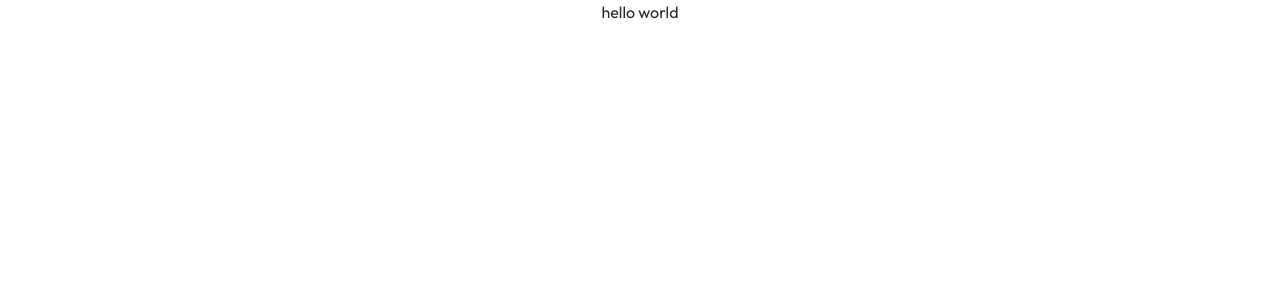
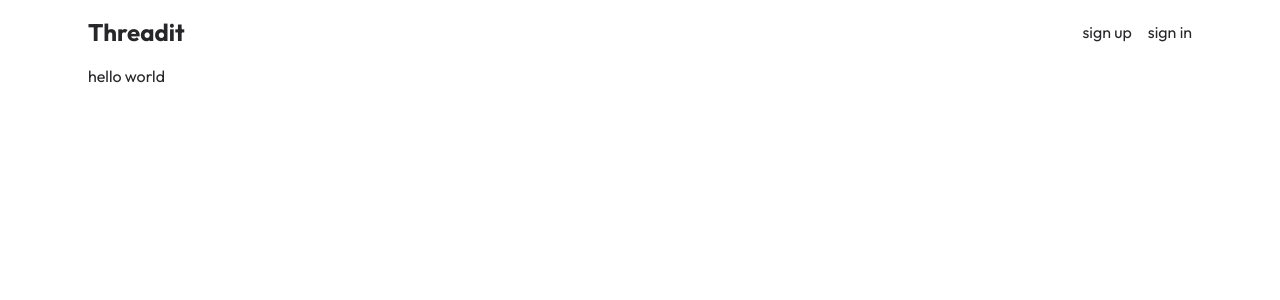
Before and after one commit to ell-ska/threadit-frontend, a React (Vite) app: page / in a window 1280 px wide. Shown: the top 300 px of the page. Built offline with nearby package versions, Linux system fonts and the light colour scheme.

Commit message:
add initial routing

```diff
--- a/src/App.tsx
+++ /dev/null
@@ -1,9 +0,0 @@
-const App = () => {
-  return (
-    <>
-      <p>hello world</p>
-    </>
-  )
-}
-
-export default App
--- /dev/null
+++ b/src/Layout.tsx
@@ -0,0 +1,16 @@
+import { Outlet } from 'react-router-dom'
+
+import Header from './components/Header'
+
+const Layout = () => {
+  return (
+    <>
+      <Header />
+      <main className='main'>
+        <Outlet />
+      </main>
+    </>
+  )
+}
+
+export default Layout
--- /dev/null
+++ b/src/components/Header.tsx
@@ -0,0 +1,15 @@
+import { Link } from 'react-router-dom'
+
+const Header = () => {
+  return (
+    <header className='main py-4 flex justify-between items-center'>
+      <h1 className='text-2xl font-bold'>Threadit</h1>
+      <div className='space-x-4'>
+        <Link to='/sign-up'>sign up</Link>
+        <Link to='/sign-in'>sign in</Link>
+      </div>
+    </header>
+  )
+}
+
+export default Header
--- a/src/main.tsx
+++ b/src/main.tsx
@@ -1,10 +1,30 @@
 import React from 'react'
 import ReactDOM from 'react-dom/client'
-import App from './App.tsx'
+import { RouterProvider, createBrowserRouter } from 'react-router-dom'
+
+import Layout from './Layout.tsx'
+import Home from './routes/Home.tsx'
 import './index.css'
+
+const router = createBrowserRouter([
+  {
+    path: '/',
+    element: <Layout />,
+    children: [
+      {
+        index: true,
+        element: <Home />
+      },
+      {
+        path: '/sign-in',
+        element: <p>sign in</p>
+      }
+    ]
+  }
+])
 
 ReactDOM.createRoot(document.getElementById('root')!).render(
   <React.StrictMode>
-    <App />
+    <RouterProvider router={router} />
   </React.StrictMode>,
 )
--- /dev/null
+++ b/src/routes/Home.tsx
@@ -0,0 +1,5 @@
+const Home = () => {
+  return <p>hello world</p>
+}
+
+export default Home
```
